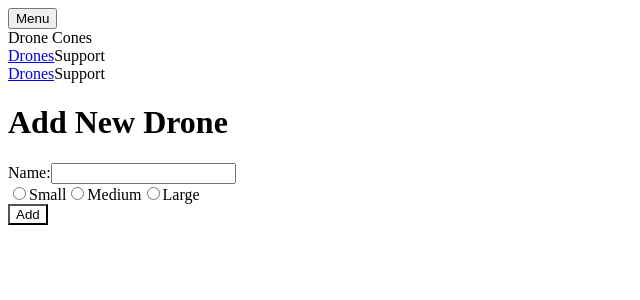
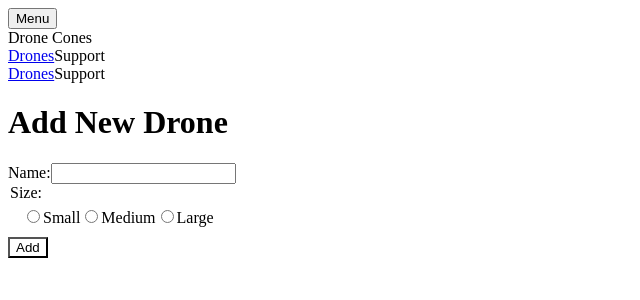
Before and after one commit to Treyson-Grange/DroneCones, a Nuxt app in the folder dronecones-app/: page /addDrone in a window 1280 px wide. Shown: the top 300 px of the page, without its empty margins (0-640 px from the left). Built offline with nearby package versions, Linux system fonts and the light colour scheme.

Commit message:
Added label for size options when adding a drone

```diff
--- a/dronecones-app/components/AddDrone.vue
+++ b/dronecones-app/components/AddDrone.vue
@@ -32,7 +32,8 @@
                     <label for ="name">Name:</label>
                     <input type = "text" id = "name" v-model="formData.name"/>
                 </div>
-                <div class="radio-button-container">
+                <legend for="size">Size:</legend>
+                <fieldset class="radio-button-container" style="margin-top: 0px; border: none;" id = "size">
                     <input name = "size" class = "radio" type="radio" id="small" value = '0' v-model="formData.size">
                     <label class = "radio-button" for="small">Small</label>
 
@@ -41,7 +42,7 @@
 
                     <input name = "size" class = "radio" type="radio" id="large" value = '2' v-model="formData.size">
                     <label class = "radio-button" for="large">Large</label>
-                </div>
+                </fieldset>
                 <div class = "spacer">
                     <button type = "submit" style = "background-color: var(--accent-color); color: var(--font-accent);">Add</button>
                     <slot/>
```
